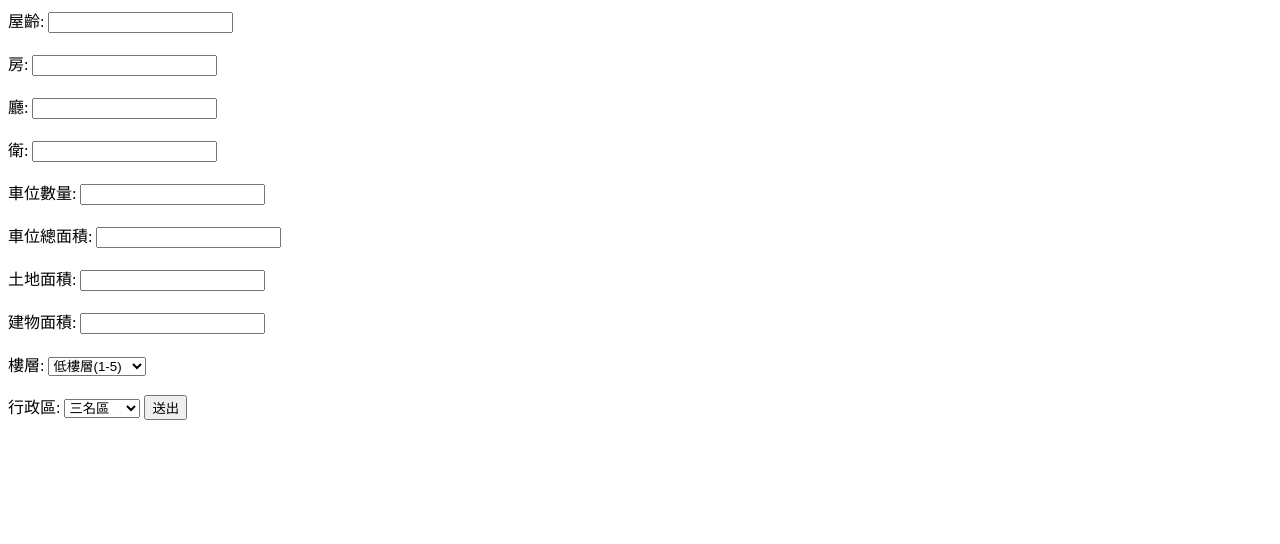
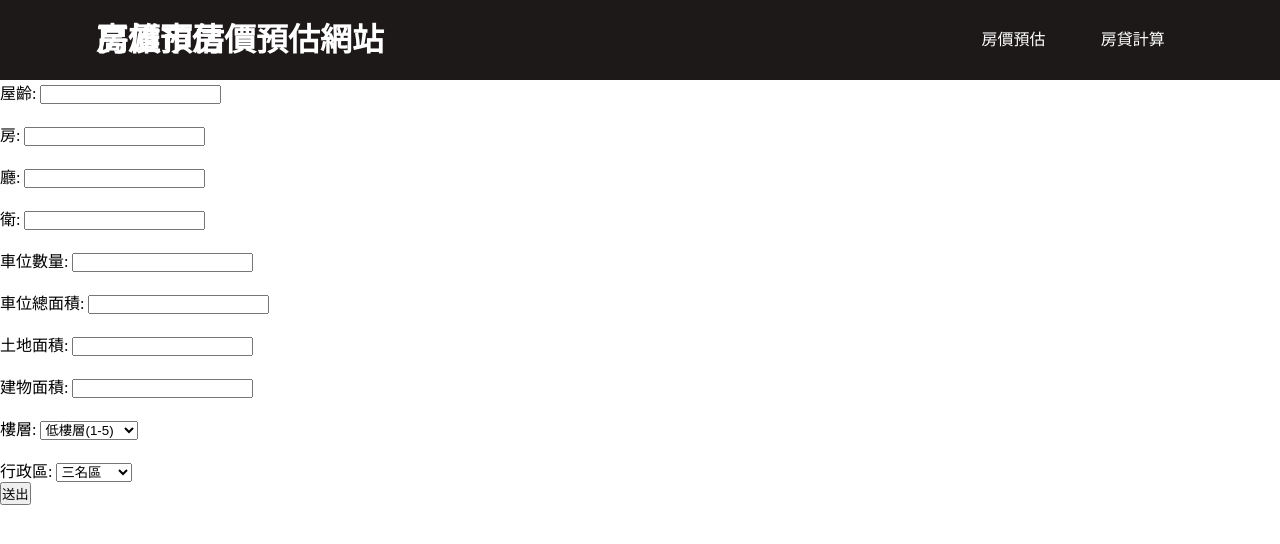
Before and after one commit to IPTTproject/IPTTproject, a Flask app: page / in a window 1280 px wide. Shown: the top 544 px of the page. Run offline with Flask 3, Linux system fonts and the light colour scheme.

Commit message:
Update test.html

```diff
--- a/templates/test.html
+++ b/templates/test.html
@@ -1,41 +1,81 @@
 <!DOCTYPE html>
 <html>
 <head>
-    <title>房價預測</title>
+
+    <meta charset="UTF-8">
+    <meta name="viewport" content="width=device-width, initial-scale=1.0">
+    <title>高雄市房價預估網站</title>
+    <link rel="stylesheet" href="./static/css/style.css">
+
+
 </head>
 <body>
+
+    <header>
+        <button class="menu">&#9776;</button>
+        <h1>高雄市房價預估網站</h1>
+        <nav>
+            <ul>
+                <li><a href="#">房價預估</a></li>
+                <li><a href="#">房貸計算</a></li>
+            </ul>
+        </nav>
+    </header>
+
+    <div class="container">
+        <h1 class="form-title">房價預估</h1>
         <form id="propertyForm" action = "/pred_house_price" method="post">
+
+            <div class="age">
                 <label for="age">屋齡:</label>
                 <input type="number" id="age" name="age" min="0" required><br><br>
+            </div>
 
+            <div class="rooms">
                 <label for="rooms">房:</label>
                 <input type="number" id="rooms" name="rooms" min="0" required><br><br>
+            </div>
 
+            <div class="living_rooms">
                 <label for="living_rooms">廳:</label>
                 <input type="number" id="living_rooms" name="living_rooms" min="0" required><br><br>
+            </div>
 
+            <div class="bath_rooms">
                 <label for="bath_rooms">衛:</label>
                 <input type="number" id="bath_rooms" name="bath_rooms" min="0" required><br><br>
+            </div>
 
+            <div class="parking_spots">
                 <label for="parking_spots">車位數量:</label>
                 <input type="number" id="parking_spots" name="parking_spots" min="0" required><br><br>
+            </div>
 
+            <div class="parking_spots_area">
                 <label for="parking_spots_area">車位總面積:</label>
                 <input type="number" id="parking_spots_area" name="parking_spots_area" min="0" required><br><br>
+            </div>
 
+            <div class="land_area">
                 <label for="land_area">土地面積:</label>
                 <input type="number" id="land_area" name="land_area" min="0" required><br><br>
+            </div>
 
+            <div class="building_area">
                 <label for="building_area">建物面積:</label>
                 <input type="number" id="building_area" name="building_area" min="0" required><br><br>
+            </div>
 
+            <div class="floor">
                 <label for="floor">樓層:</label>
                     <select id="floor" name="floor">
                         <option value="low">低樓層(1-5)</option>
                         <option value="medium">中樓層(6-10)</option>
                         <option value="high">高樓層(10+)</option>
                     </select><br><br>
+            </div>
 
+            <div class="district">
                 <label for="district">行政區:</label>
                     <select id="district" name="district">
                         <option value = "Sanmin">三名區</option>
@@ -77,8 +117,14 @@
                         <option value = "Yancheng">鹽埕區</option>
                         <option value = "Gushan">鼓山區</option>
                     </select>
-        <button type="submit">送出</button>
+            </div>
+
+            <button class="button" type="submit">送出</button>
+
         </form>
+    </div>
+
+
 
     <script>
 
```
Lines whose indentation alone changed are shown as unchanged.
